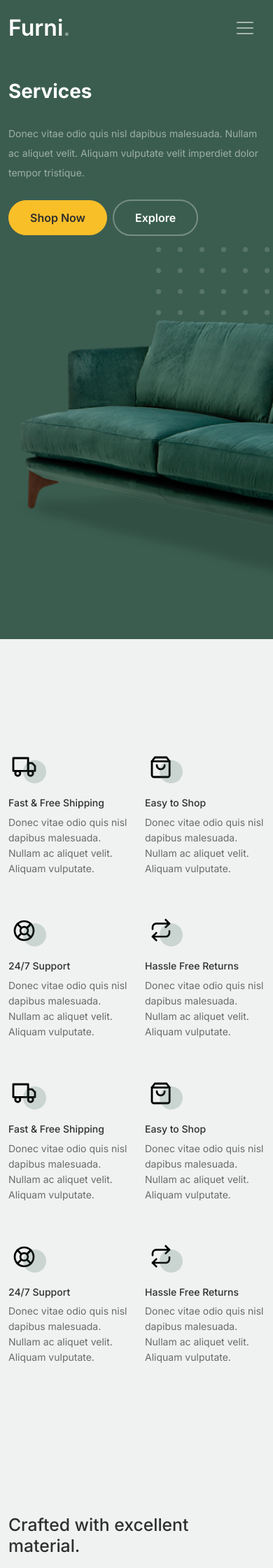
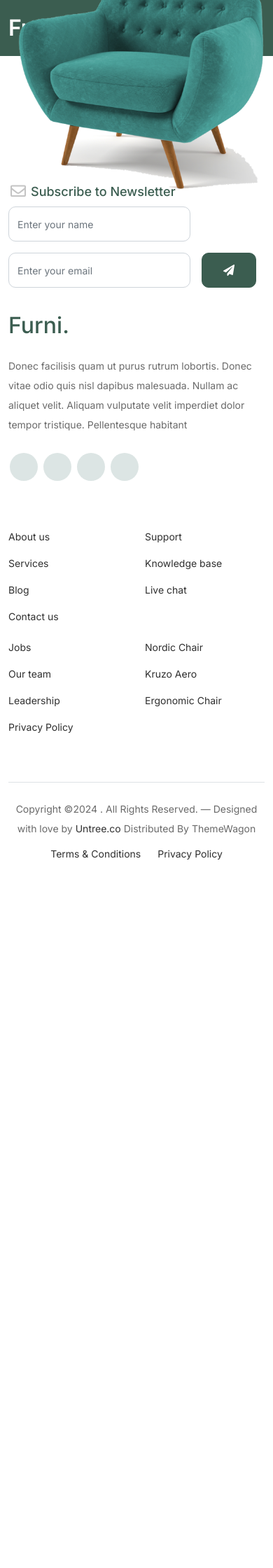
Before and after one commit to Azzimmka/sofa-store, a Django app: template my_app1/templates/services.html in a window 390 px wide; the page is wider, and only the part inside the window is pictured. Shown: the top 2240 px of that part at 70% size. After the commit the page ends 1228 px from the top of that part, so only its background shows below. Run offline with Django 5.2, Linux system fonts and the light colour scheme; the template is opened without the code that fills it, so the values that code supplies are empty; some libraries are stand-ins or nearby versions.

Commit message:
my commit

```diff
--- a/config/settings.py
+++ b/config/settings.py
@@ -110,10 +110,12 @@ USE_TZ = True
 
 # Static files (CSS, JavaScript, Images)
 # https://docs.djangoproject.com/en/5.0/howto/static-files/
+import os
 
-STATIC_URL = 'static/'
+STATIC_URL = '/static/'
+STATIC_ROOT = os.path.join(BASE_DIR, 'staticfiles')
 STATICFILES_DIRS = [
-    BASE_DIR / 'static',
+    os.path.join(BASE_DIR, 'static'),
 ]
 
 MEDIA_URL = '/media/'
--- a/config/urls.py
+++ b/config/urls.py
@@ -24,4 +24,4 @@ urlpatterns = [
     path('', include('my_app1.urls'))
 ]
 if settings.DEBUG:
-    urlpatterns += static(settings.MEDIA_URL, document_root=settings.MEDIA_ROOT)
+    urlpatterns += static(settings.STATIC_URL, document_root=settings.STATIC_ROOT)
--- a/my_app1/templates/base.html
+++ b/my_app1/templates/base.html
@@ -26,7 +26,7 @@
 <nav class="custom-navbar navbar navbar navbar-expand-md navbar-dark bg-dark" arial-label="Furni navigation bar">
 
     <div class="container">
-        <a class="navbar-brand" href="index.html">Furni<span>.</span></a>
+        <a class="navbar-brand" href="{% url 'index' %}">Furni<span>.</span></a>
 
         <button class="navbar-toggler" type="button" data-bs-toggle="collapse" data-bs-target="#navbarsFurni"
                 aria-controls="navbarsFurni" aria-expanded="false" aria-label="Toggle navigation">
@@ -40,7 +40,7 @@
                 </li>
                 <li><a class="nav-link" href="{% url  'shop' %}">Shop</a></li>
                 <li><a class="nav-link" href="{% url 'about' %}">About us</a></li>
-                <li><a class="nav-link" href="services.html">Services</a></li>
+                <li><a class="nav-link" href="{% url 'services' %}">Services</a></li>
                 <li><a class="nav-link" href="blog.html">Blog</a></li>
                 <li><a class="nav-link" href="contact.html">Contact us</a></li>
             </ul>
--- a/my_app1/templates/services.html
+++ b/my_app1/templates/services.html
@@ -1,61 +1,10 @@
-<!-- /*
-* Bootstrap 5
-* Template Name: Furni
-* Template Author: Untree.co
-* Template URI: https://untree.co/
-* License: https://creativecommons.org/licenses/by/3.0/
-*/ -->
-<!doctype html>
-<html lang="en">
-<head>
-  <meta charset="utf-8">
-  <meta name="viewport" content="width=device-width, initial-scale=1, shrink-to-fit=no">
-  <meta name="author" content="Untree.co">
-  <link rel="shortcut icon" href="favicon.png">
+{% extends 'base.html' %}
+{% load static %}
 
-  <meta name="description" content="" />
-  <meta name="keywords" content="bootstrap, bootstrap4" />
-
-		<!-- Bootstrap CSS -->
-		<link href="css/bootstrap.min.css" rel="stylesheet">
-		<link href="https://cdnjs.cloudflare.com/ajax/libs/font-awesome/6.0.0-beta3/css/all.min.css" rel="stylesheet">
-		<link href="css/tiny-slider.css" rel="stylesheet">
-		<link href="css/style.css" rel="stylesheet">
-		<title>Furni Free Bootstrap 5 Template for Furniture and Interior Design Websites by Untree.co </title>
-	</head>
 
 	<body>
 
 		<!-- Start Header/Navigation -->
-		<nav class="custom-navbar navbar navbar navbar-expand-md navbar-dark bg-dark" arial-label="Furni navigation bar">
-
-			<div class="container">
-				<a class="navbar-brand" href="index.html">Furni<span>.</span></a>
-
-				<button class="navbar-toggler" type="button" data-bs-toggle="collapse" data-bs-target="#navbarsFurni" aria-controls="navbarsFurni" aria-expanded="false" aria-label="Toggle navigation">
-					<span class="navbar-toggler-icon"></span>
-				</button>
-
-				<div class="collapse navbar-collapse" id="navbarsFurni">
-					<ul class="custom-navbar-nav navbar-nav ms-auto mb-2 mb-md-0">
-						<li class="nav-item">
-							<a class="nav-link" href="index.html">Home</a>
-						</li>
-						<li><a class="nav-link" href="shop.html">Shop</a></li>
-						<li><a class="nav-link" href="about.html">About us</a></li>
-						<li class="active"><a class="nav-link" href="services.html">Services</a></li>
-						<li><a class="nav-link" href="blog.html">Blog</a></li>
-						<li><a class="nav-link" href="contact.html">Contact us</a></li>
-					</ul>
-
-					<ul class="custom-navbar-cta navbar-nav mb-2 mb-md-0 ms-5">
-						<li><a class="nav-link" href="#"><img src="images/user.svg"></a></li>
-						<li><a class="nav-link" href="cart.html"><img src="images/cart.svg"></a></li>
-					</ul>
-				</div>
-			</div>
-
-		</nav>
 		<!-- End Header/Navigation -->
 
 		<!-- Start Hero Section -->
@@ -336,108 +285,7 @@
 
 
 		<!-- Start Footer Section -->
-		<footer class="footer-section">
-			<div class="container relative">
 
-				<div class="sofa-img">
-					<img src="images/sofa.png" alt="Image" class="img-fluid">
-				</div>
-
-				<div class="row">
-					<div class="col-lg-8">
-						<div class="subscription-form">
-							<h3 class="d-flex align-items-center"><span class="me-1"><img src="images/envelope-outline.svg" alt="Image" class="img-fluid"></span><span>Subscribe to Newsletter</span></h3>
-
-							<form action="#" class="row g-3">
-								<div class="col-auto">
-									<input type="text" class="form-control" placeholder="Enter your name">
-								</div>
-								<div class="col-auto">
-									<input type="email" class="form-control" placeholder="Enter your email">
-								</div>
-								<div class="col-auto">
-									<button class="btn btn-primary">
-										<span class="fa fa-paper-plane"></span>
-									</button>
-								</div>
-							</form>
-
-						</div>
-					</div>
-				</div>
-
-				<div class="row g-5 mb-5">
-					<div class="col-lg-4">
-						<div class="mb-4 footer-logo-wrap"><a href="#" class="footer-logo">Furni<span>.</span></a></div>
-						<p class="mb-4">Donec facilisis quam ut purus rutrum lobortis. Donec vitae odio quis nisl dapibus malesuada. Nullam ac aliquet velit. Aliquam vulputate velit imperdiet dolor tempor tristique. Pellentesque habitant</p>
-
-						<ul class="list-unstyled custom-social">
-							<li><a href="#"><span class="fa fa-brands fa-facebook-f"></span></a></li>
-							<li><a href="#"><span class="fa fa-brands fa-twitter"></span></a></li>
-							<li><a href="#"><span class="fa fa-brands fa-instagram"></span></a></li>
-							<li><a href="#"><span class="fa fa-brands fa-linkedin"></span></a></li>
-						</ul>
-					</div>
-
-					<div class="col-lg-8">
-						<div class="row links-wrap">
-							<div class="col-6 col-sm-6 col-md-3">
-								<ul class="list-unstyled">
-									<li><a href="#">About us</a></li>
-									<li><a href="#">Services</a></li>
-									<li><a href="#">Blog</a></li>
-									<li><a href="#">Contact us</a></li>
-								</ul>
-							</div>
-
-							<div class="col-6 col-sm-6 col-md-3">
-								<ul class="list-unstyled">
-									<li><a href="#">Support</a></li>
-									<li><a href="#">Knowledge base</a></li>
-									<li><a href="#">Live chat</a></li>
-								</ul>
-							</div>
-
-							<div class="col-6 col-sm-6 col-md-3">
-								<ul class="list-unstyled">
-									<li><a href="#">Jobs</a></li>
-									<li><a href="#">Our team</a></li>
-									<li><a href="#">Leadership</a></li>
-									<li><a href="#">Privacy Policy</a></li>
-								</ul>
-							</div>
-
-							<div class="col-6 col-sm-6 col-md-3">
-								<ul class="list-unstyled">
-									<li><a href="#">Nordic Chair</a></li>
-									<li><a href="#">Kruzo Aero</a></li>
-									<li><a href="#">Ergonomic Chair</a></li>
-								</ul>
-							</div>
-						</div>
-					</div>
-
-				</div>
-
-				<div class="border-top copyright">
-					<div class="row pt-4">
-						<div class="col-lg-6">
-							<p class="mb-2 text-center text-lg-start">Copyright &copy;<script>document.write(new Date().getFullYear());</script>. All Rights Reserved. &mdash; Designed with love by <a href="https://untree.co">Untree.co</a> Distributed By <a hreff="https://themewagon.com">ThemeWagon</a> <!-- License information: https://untree.co/license/ -->
-            </p>
-						</div>
-
-						<div class="col-lg-6 text-center text-lg-end">
-							<ul class="list-unstyled d-inline-flex ms-auto">
-								<li class="me-4"><a href="#">Terms &amp; Conditions</a></li>
-								<li><a href="#">Privacy Policy</a></li>
-							</ul>
-						</div>
-
-					</div>
-				</div>
-
-			</div>
-		</footer>
 		<!-- End Footer Section -->
 
 
--- a/my_app1/urls.py
+++ b/my_app1/urls.py
@@ -1,9 +1,10 @@
 from django.urls import path
 
-from my_app1 import views
+from . import views
 
 urlpatterns = [
     path('', views.index, name='index'),
     path('about/', views.about, name='about'),
-    path('shop/', views.shop, name='shop')
+    path('shop/', views.shop, name='shop'),
+    path('services/', views.services, name='services')
 ]
--- a/my_app1/views.py
+++ b/my_app1/views.py
@@ -11,3 +11,6 @@ def about(request):
 
 def shop(request):
     return render(request, 'shop.html')
+
+def services(request):
+    return render(request, 'services.html')
```
